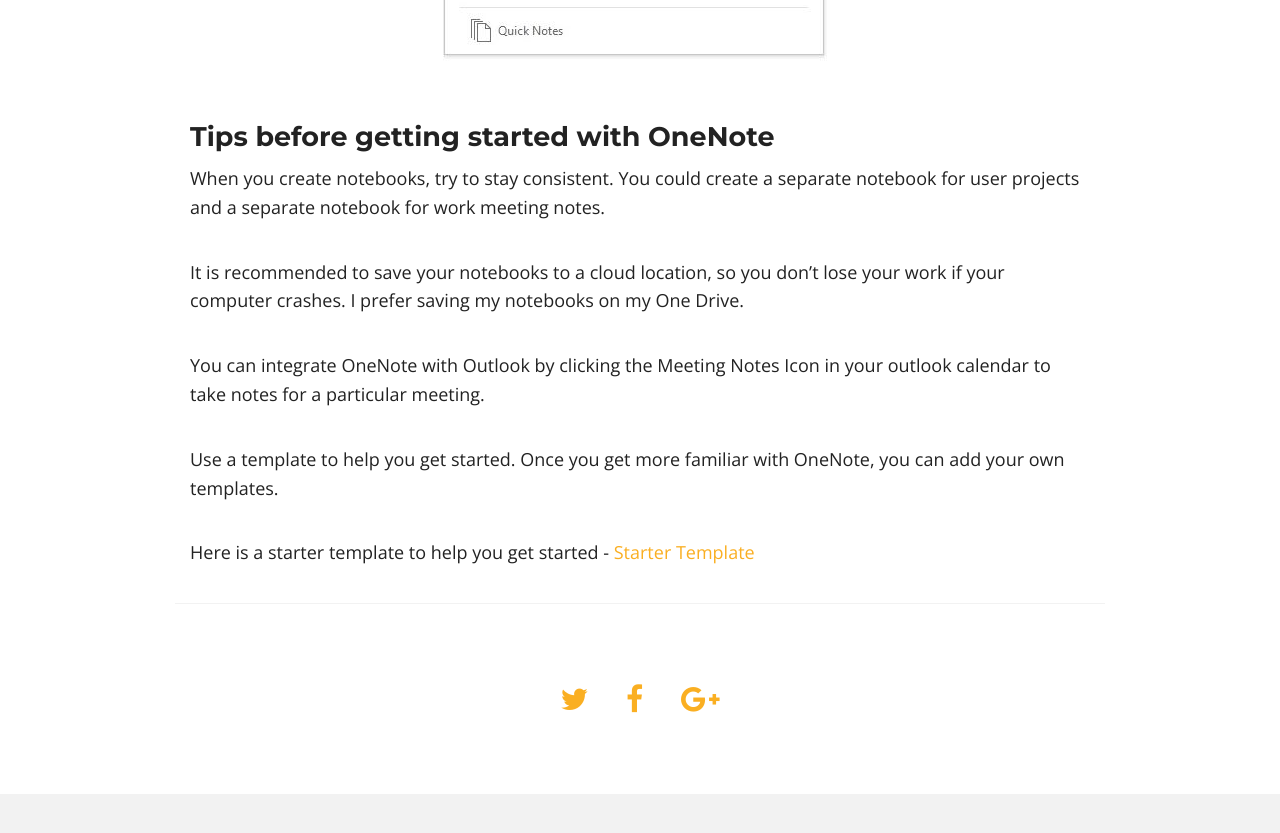
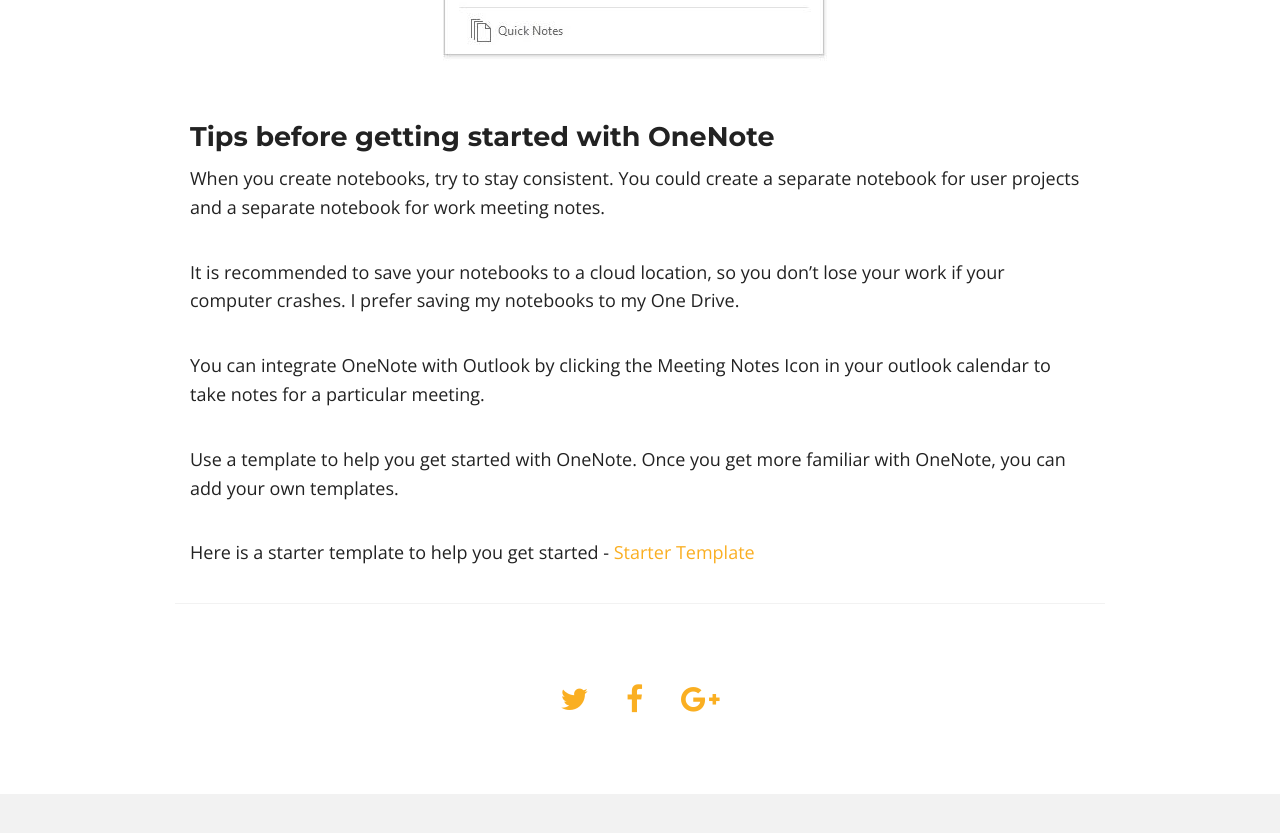
Before and after one commit to ldsouza/ldsouza.github.io, a Jekyll site: the page built from _posts/2016-11-23-how-microsoft-onenote-can-boost-your-productivity.md, in a window 1280 px wide and 900 px high, scrolled down 3768 px. Shown: the top 833 px of the window. Built offline with Jekyll 4.4.1, drawn with Linux system fonts in a browser that asks for light colours; nearby versions of some CDN libraries.

Commit message:
Created 2016-11-23-how-microsoft-onenote-can-boost-your-productivity.md

```diff
--- a/_posts/2016-11-23-how-microsoft-onenote-can-boost-your-productivity.md
+++ b/_posts/2016-11-23-how-microsoft-onenote-can-boost-your-productivity.md
@@ -47,11 +47,11 @@
 When you create notebooks, try to stay consistent. You could create a separate notebook for user projects and  a separate notebook for work meeting notes.
 
 It is recommended to save your notebooks to a cloud location, so you don’t lose your
-work if your computer crashes. I prefer saving my notebooks on my One Drive.
+work if your computer crashes. I prefer saving my notebooks to my One Drive.
 
 You can integrate OneNote with Outlook by clicking the Meeting Notes Icon in your outlook calendar to take notes for a particular meeting.
 
-Use a template to help you get started. Once you get more familiar with OneNote, you can add your own templates.
+Use a template to help you get started with OneNote. Once you get more familiar with OneNote, you can add your own templates.
 
 
 Here is a starter template to help you get started - [Starter Template](https://docs.com/onenote/3314/digital-notetaking-for-work-made-easy?fromAR=1 "Starter Template")
```
